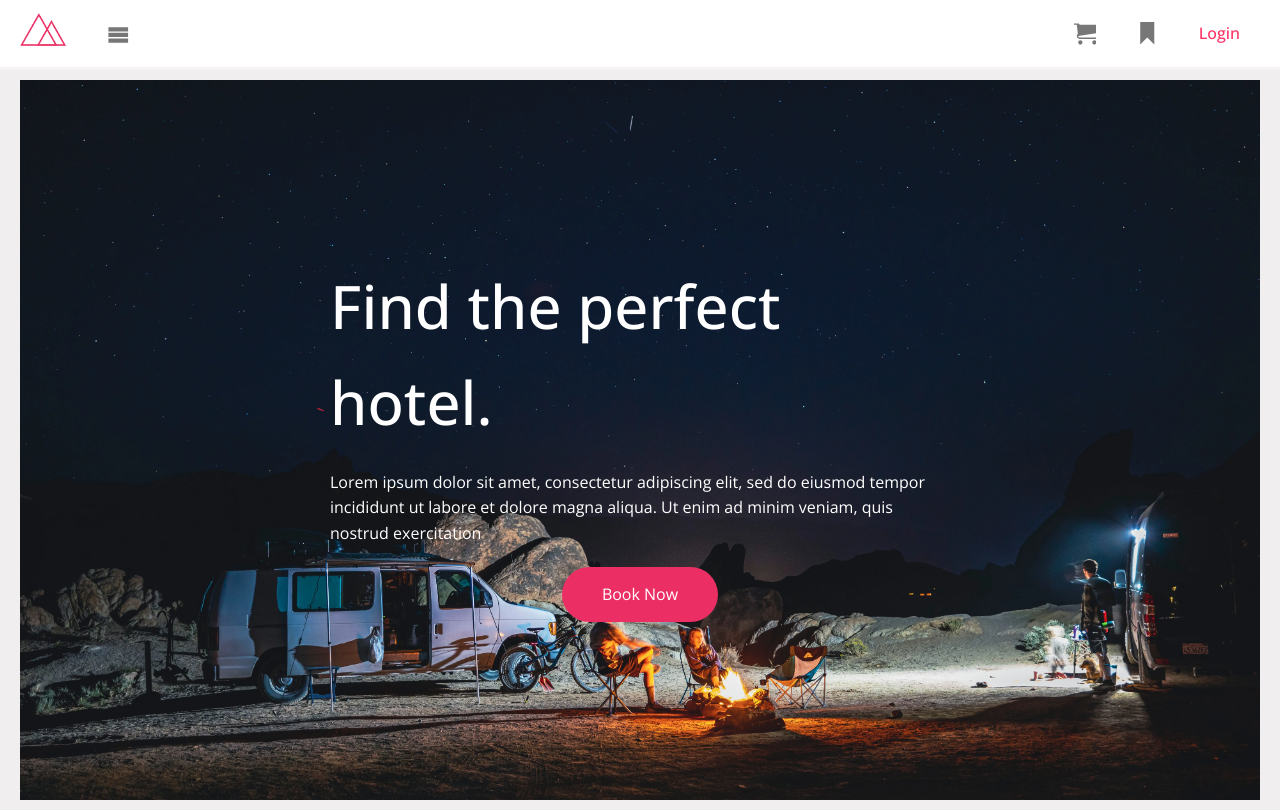
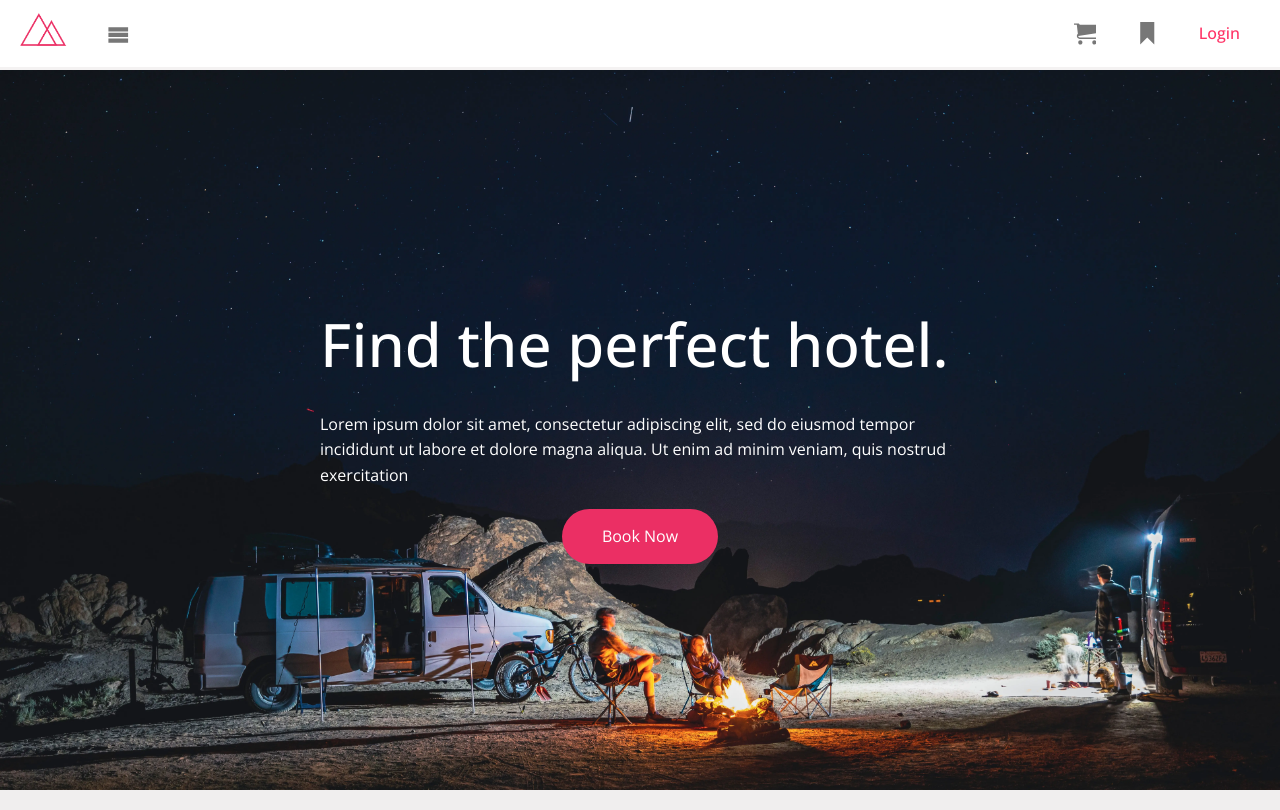
Before and after one commit to AcmDeveloper23/react-hotel-bookings, a React (Create React App) app: page / in a window 1280 px wide. Built offline with nearby package versions, Linux system fonts and the light colour scheme.

Commit message:
padding updates

```diff
--- a/src/components/Layout/Layout.scss
+++ b/src/components/Layout/Layout.scss
@@ -12,7 +12,6 @@
 .layout-container {
     background-color: var(--color-grey-light-3);
     width: 100%;
-    padding: 1rem 2rem;
 
     @media (max-width: 600px) {
         padding: 0;
```
